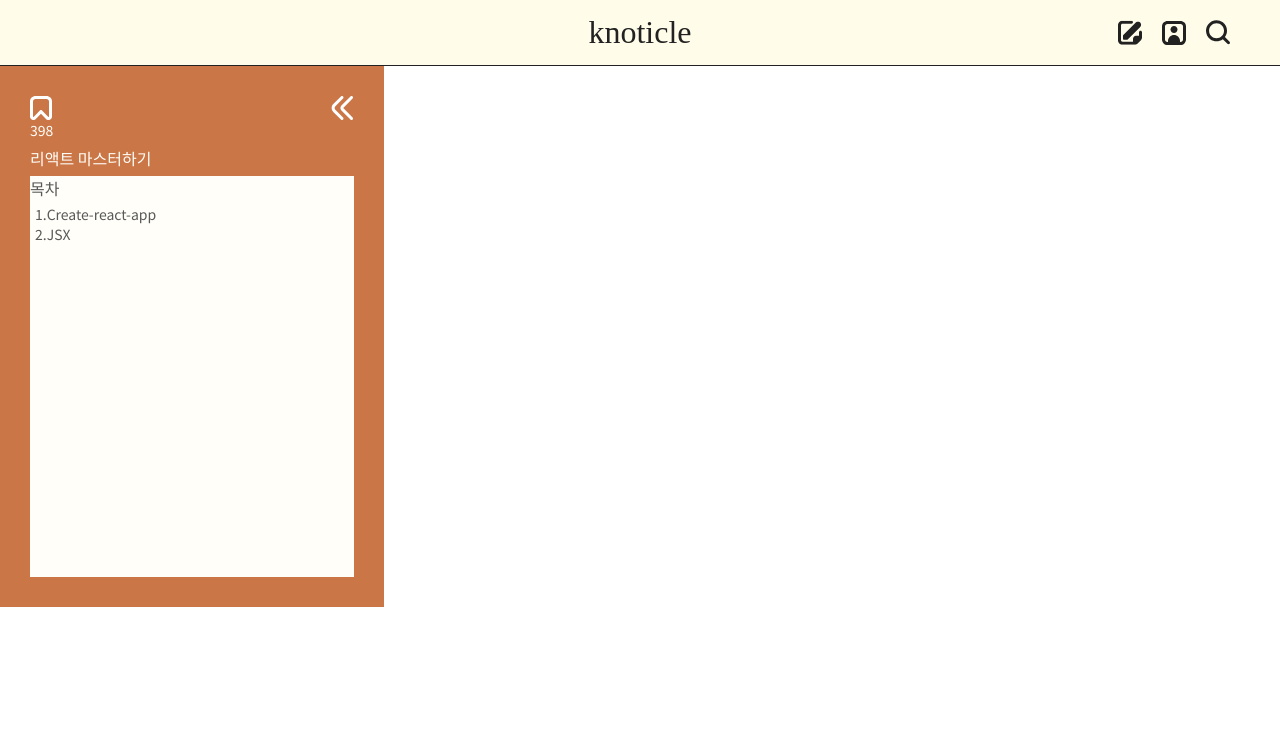
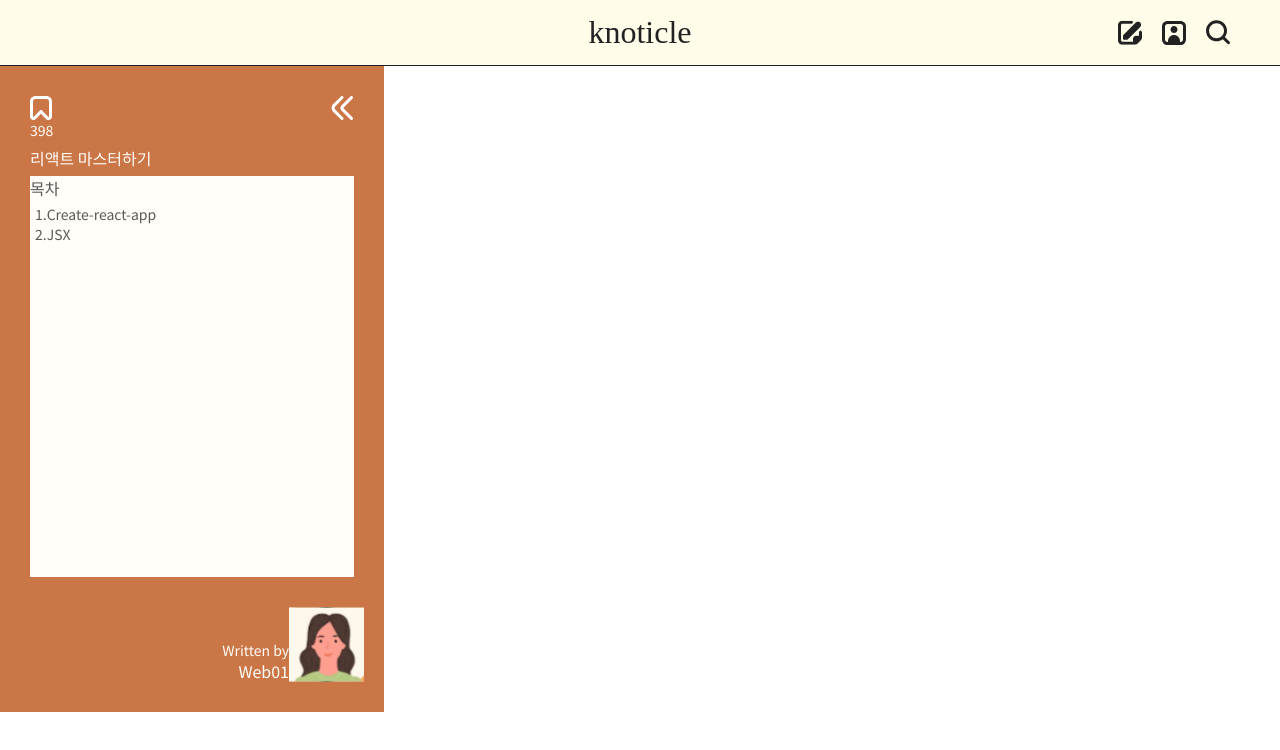
Before and after one commit to boostcampwm-2022/web01-knoticle, a Next.js app in the folder frontend/: page /viewer in a window 1280 px wide. Shown: the top 750 px of the page. Built offline with nearby package versions, Linux system fonts and the light colour scheme; a web font is replaced by a local one.

Commit message:
feat: 사이드바 프로필 완료 -#21

```diff
--- a/frontend/components/Viewer/TOC/index.tsx
+++ b/frontend/components/Viewer/TOC/index.tsx
@@ -2,13 +2,25 @@ import Image from 'next/image';
 
 import Bookmark from '../../../assets/ico_bookmark.svg';
 import Hide from '../../../assets/ico_hide.svg';
+import SampleProflie from '../../../assets/ico_sampleProfile.svg';
 import { TextMedium, TextSmall } from '../../../styles/common';
-import { TOCBox, TOCsideBar, TOCIcons, TOCtitle, TOCcontainer, TOClist } from './styled';
+import {
+  TOCBox,
+  TOCsideBar,
+  TOCIcons,
+  TOCtitle,
+  TOCcontainer,
+  TOClist,
+  TOCproflie,
+  TOCproflieText,
+  TOCImgBox,
+} from './styled';
 
 const sampleData = {
   bookmarkNum: 398,
   bookTitle: '리액트 마스터하기',
   articles: ['Create-react-app', 'JSX'],
+  username: 'Web01',
 };
 
 export default function TOC() {
@@ -35,6 +47,15 @@ export default function TOC() {
           </TOClist>
         </TOCcontainer>
       </TOCsideBar>
+      <TOCproflie>
+        <TOCproflieText>
+          <TextSmall>Written by</TextSmall>
+          <TextMedium>{sampleData.username}</TextMedium>
+        </TOCproflieText>
+        <TOCImgBox>
+          <Image src={SampleProflie} alt="Viewer Icon" width={75} height={75} />
+        </TOCImgBox>
+      </TOCproflie>
     </TOCBox>
   );
 }
--- a/frontend/components/Viewer/TOC/styled.ts
+++ b/frontend/components/Viewer/TOC/styled.ts
@@ -1,15 +1,17 @@
+import { Image } from 'next/image';
+
 import styled from 'styled-components';
 
 export const TOCBox = styled.nav`
   width: 30%;
   height: 100%;
   background-color: var(--primary-color);
+  color: var(--white-color);
 `;
 
 export const TOCsideBar = styled.div`
   width: 300;
   padding: 30px;
-  color: var(--white-color);
 `;
 
 export const TOCIcons = styled.div`
@@ -29,3 +31,23 @@ export const TOCcontainer = styled.div`
 export const TOClist = styled.div`
   margin: 5px;
 `;
+
+export const TOCproflie = styled.div`
+  display: flex;
+  justify-content: end;
+  padding: 0 20px 30px 0;
+`;
+export const TOCproflieText = styled.div`
+  display: flex;
+  flex-direction: column;
+  align-items: end;
+  justify-content: end;
+  padding-left: 10px;
+`;
+
+export const TOCImgBox = styled.div`
+  width: 75px;
+  height: 75px;
+  border-radius: 50%;
+  background-color: black;
+`;
```
Also changed, not shown: frontend/assets/ico_sampleProfile.svg (added).
